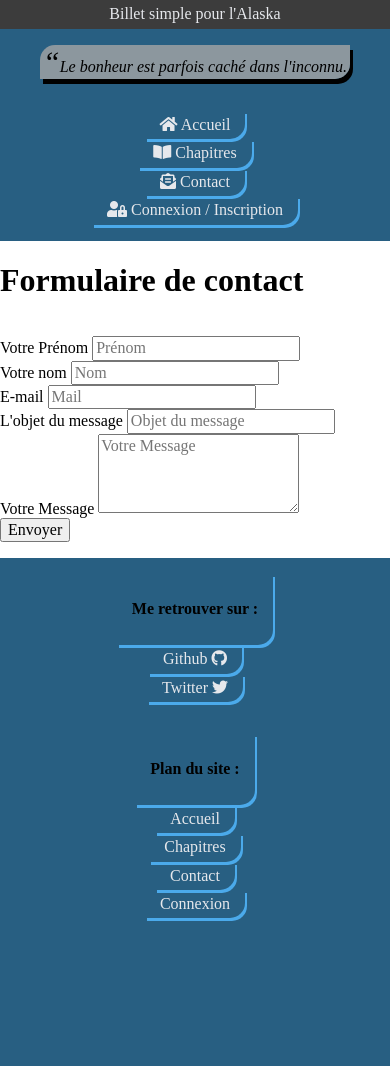
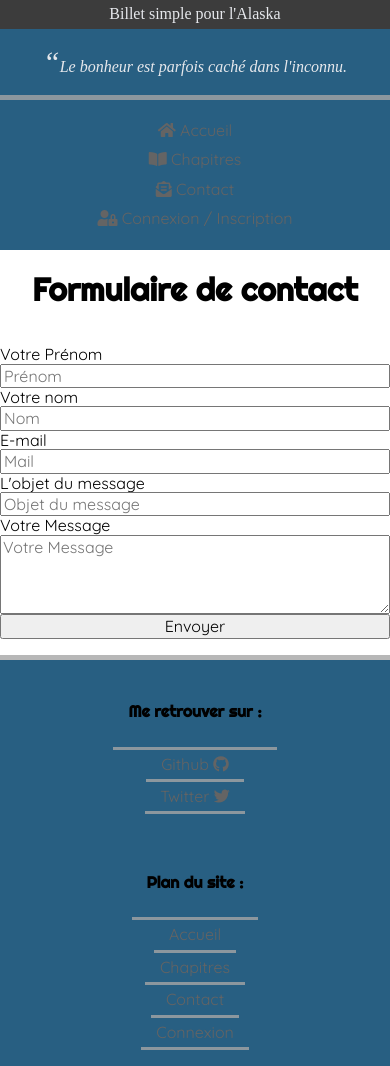
Before and after one commit to Matthias-Geslin/Project_4_Blog, a PHP site: template src/View/contact.twig in a window 390 px wide. Shown: the part 372-1438 px from the top of the page. Before the commit the page ends 1293 px from the top, so only its background shows below. Run offline with PHP 8.4, Linux system fonts and the light colour scheme; the template is opened without the code that fills it, so the values that code supplies are empty; style sheets or scripts are compiled from the project's sources; some libraries are stand-ins or nearby versions.

Commit message:
style scss update- main views in mobile first

```diff
--- a/public/sass/style.scss
+++ b/public/sass/style.scss
@@ -42,9 +43,7 @@ header {
   blockquote {
     text-align: center;
     font-style: italic;
-    background-color: $light-grey;
-    border-radius: 15px 0;
-    box-shadow: 3px 5px;
+    color: $white;
     position: relative;
     quotes:  "\201C""\201D""\2018""\2019";
 
@@ -66,31 +65,109 @@ nav {
     display: flex;
     flex-direction: column;
     align-items: center;
+
     li {
       padding: 5px 15px 5px 15px;
-      border-radius: 15px 0;
-      box-shadow: 2px 3px $light-blue;
+
     }
   }
 
   a {
     text-decoration: none;
-
-    &:link {color: $white;}
+  font-family: 'Quicksand', sans-serif, cursive;
+    &:link {color: $grey;}
     &:visited {color:$white;}
-    &:hover {color: $dark-grey;}
+    &:hover {}
   }
 }
 
+/* Section style part */
 section {
   display: flex;
   flex-direction: column;
+  font-family: 'Quicksand', sans-serif, cursive;
 
-  h2 {
+  h1,
+  h2,
+  h3,
+  h4 {
+    font-family: 'Righteous', sans-serif, cursive;
+
     text-align: center;
+  }
+
+  .comment-card {
+      padding: 5px;
+      margin: 5px;
+      box-shadow: 0 5px 1px 0px $light-blue;
+      border-radius: 15px 0;
+      text-align: center;
+
+    li {
+      margin: 15px;
+
+      span {
+        font-weight: bold;
+      }
+    }
+    .btn-delete {
+      background-color: $red;
+      border-radius: 5px;
+      padding: 5px;
+
+      &:hover {
+      color: $red;
+      background-color: $white;
+
+        .fa-times-circle {
+          color: $red;
+        }
+      }
+
+      .fa-times-circle {
+        color: $white;
+      }
+
+    }
+
+    .btn-report {
+      background-color: $orange;
+      border-radius: 5px;
+      padding: 5px;
+
+      &:hover {
+        color: $orange;
+        background-color: $white;
+
+        .fa-exclamation-triangle {
+          color: $orange;
+        }
+      }
+
+      .fa-exclamation-triangle {
+        color: $white;
+      }
+    }
+  }
+
+form {
+    ul {
+      display: flex;
+      flex-direction: column;
+
+      li {
+        display: flex;
+        flex-direction: column;
+
+        label {
+
+        }
+      }
+    }
   }
 }
 
+/* Table style default */
 table {
   display: flex;
   flex-direction: column;
@@ -198,3 +278,15 @@ article {
     animation: fade 1.5s;
     -webkit-animation: fade 1.5s;
 }
+
+footer {
+  border-top: 5px solid $light-grey;
+
+  h4 {
+    font-family: 'Righteous', sans-serif, cursive;
+  }
+
+  nav ul li:nth-child(n) {
+    border-bottom: 3px solid $light-grey;
+  }
+}
```
Also changed, not shown: other parts of public/sass/style.scss (+15 -11 lines).
